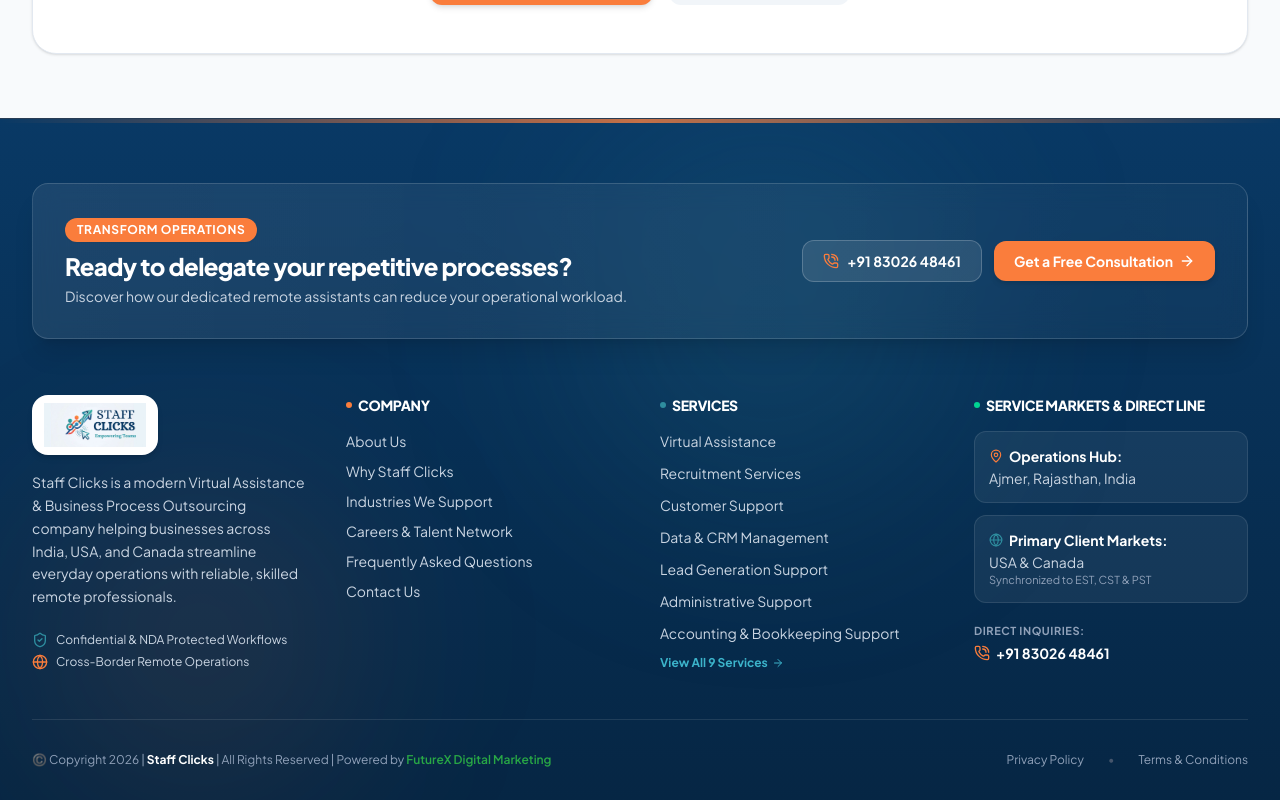
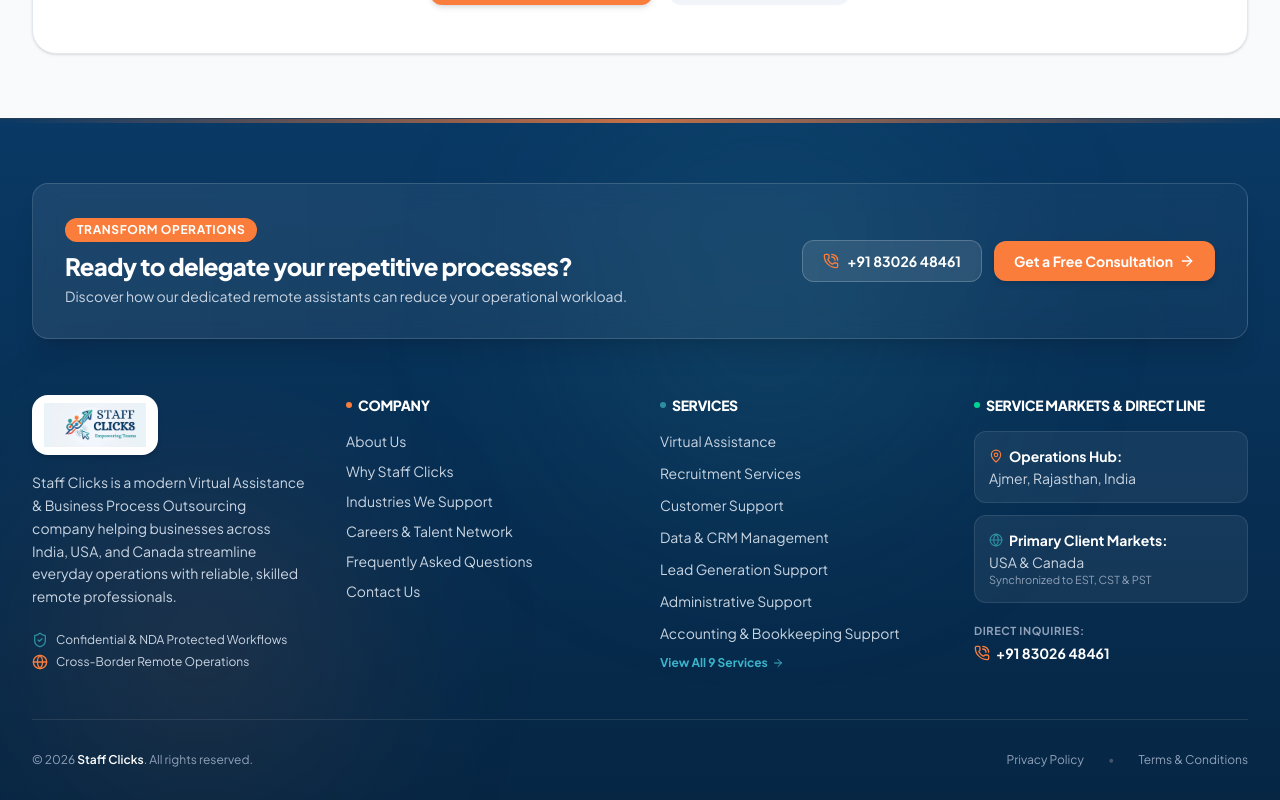
Before and after one commit to Eshbanoliver/sc-website, a React (Vite) app: page /about in a window 1280 px wide. Shown: the part 3487-4287 px from the top of the page. Built offline with nearby package versions, Linux system fonts and the light colour scheme.

Commit message:
updated files

```diff
--- a/src/components/Footer.tsx
+++ b/src/components/Footer.tsx
@@ -189,20 +189,7 @@
         {/* Bottom Bar */}
         <div className="pt-8 flex flex-col sm:flex-row items-center justify-between gap-4 text-xs text-slate-400">
           <div>
-            ©️ Copyright 2026 |{" "}
-            <Link to="/" className="text-white font-bold hover:text-[#FA7D3C] hover:underline transition-colors">
-              Staff Clicks
-            </Link>{" "}
-            | All Rights Reserved | Powered by{" "}
-            <a
-              href="https://www.futurexdigitalmarketing.com/"
-              target="_blank"
-              rel="noopener noreferrer"
-              style={{ color: "#28a745" }}
-              className="hover:underline font-semibold"
-            >
-              FutureX Digital Marketing
-            </a>
+            © {new Date().getFullYear()} <strong className="text-white font-semibold">Staff Clicks</strong>. All rights reserved.
           </div>
 
           <div className="flex items-center gap-6">
```
